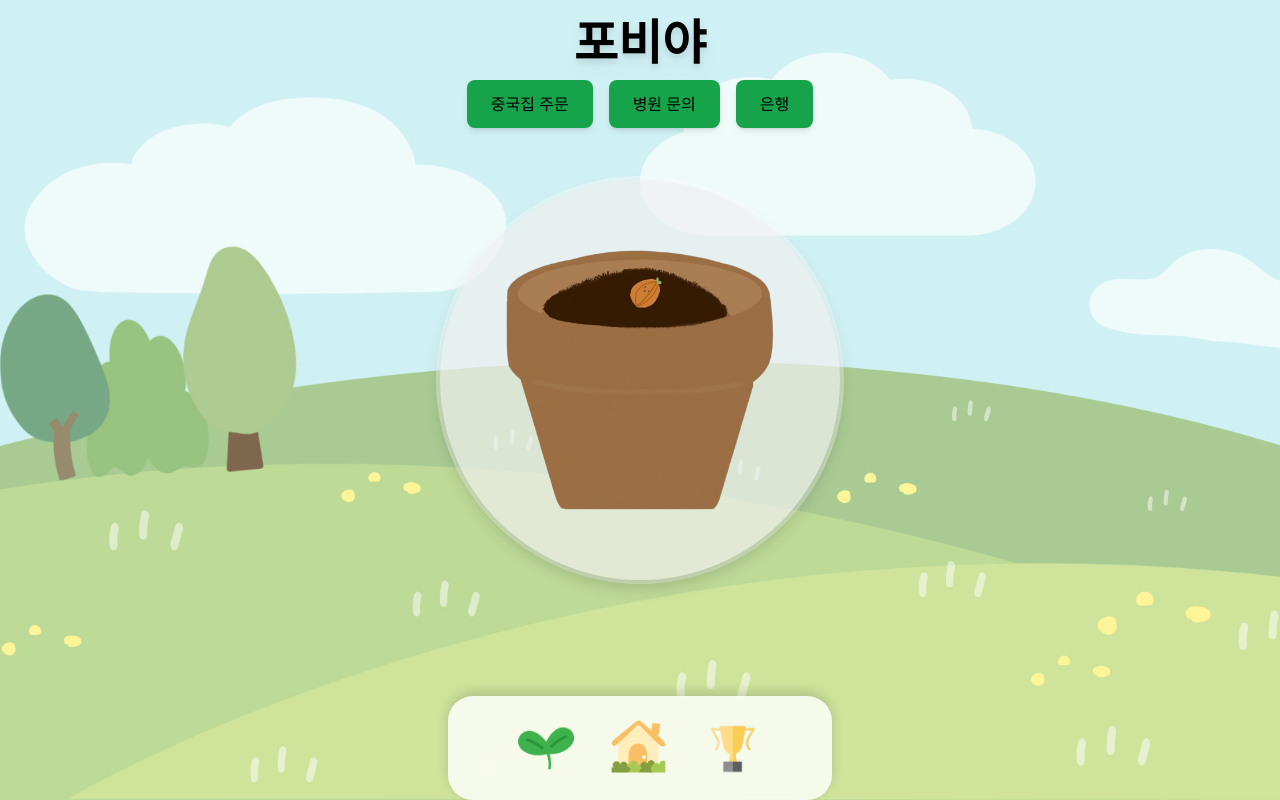
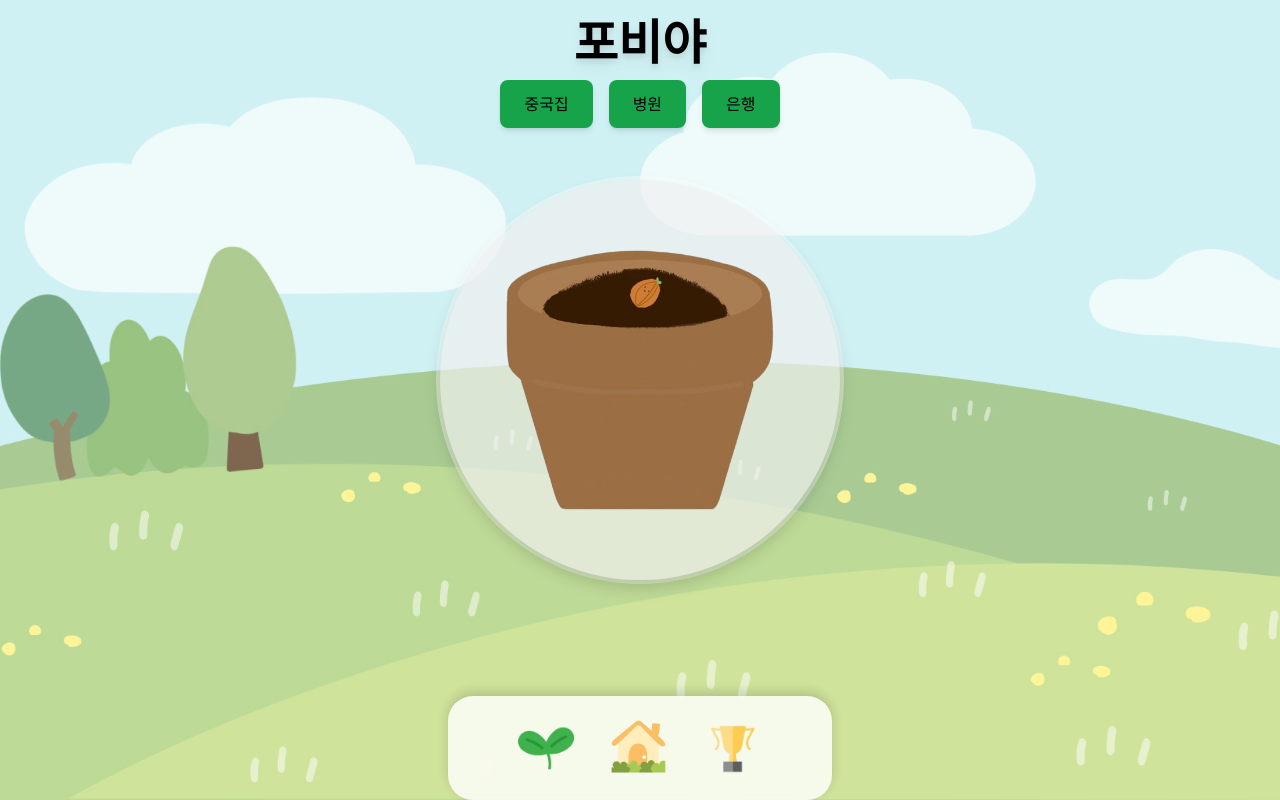
Before and after one commit to juyeon320/hackathon_team, a Next.js app in the folder my-app/: page /categorySelect in a window 1280 px wide. Built offline with nearby package versions, Linux system fonts and the light colour scheme; a web font is replaced by a local one.

Commit message:
refactor

```diff
--- a/my-app/src/pages/categorySelect.js
+++ b/my-app/src/pages/categorySelect.js
@@ -7,8 +7,8 @@ import Footer from "@/component/footer";
 import Title from "@/component/Title";
 // 🔹 카테고리 목록 (API에 맞게 값 설정)
 const categories = [
-  { name: "중국집 주문", value: "restaurant" },
-  { name: "병원 문의", value: "hospital" },
+  { name: "중국집", value: "restaurant" },
+  { name: "병원", value: "hospital" },
   { name: "은행", value: "bank" },
 ];
 
```
